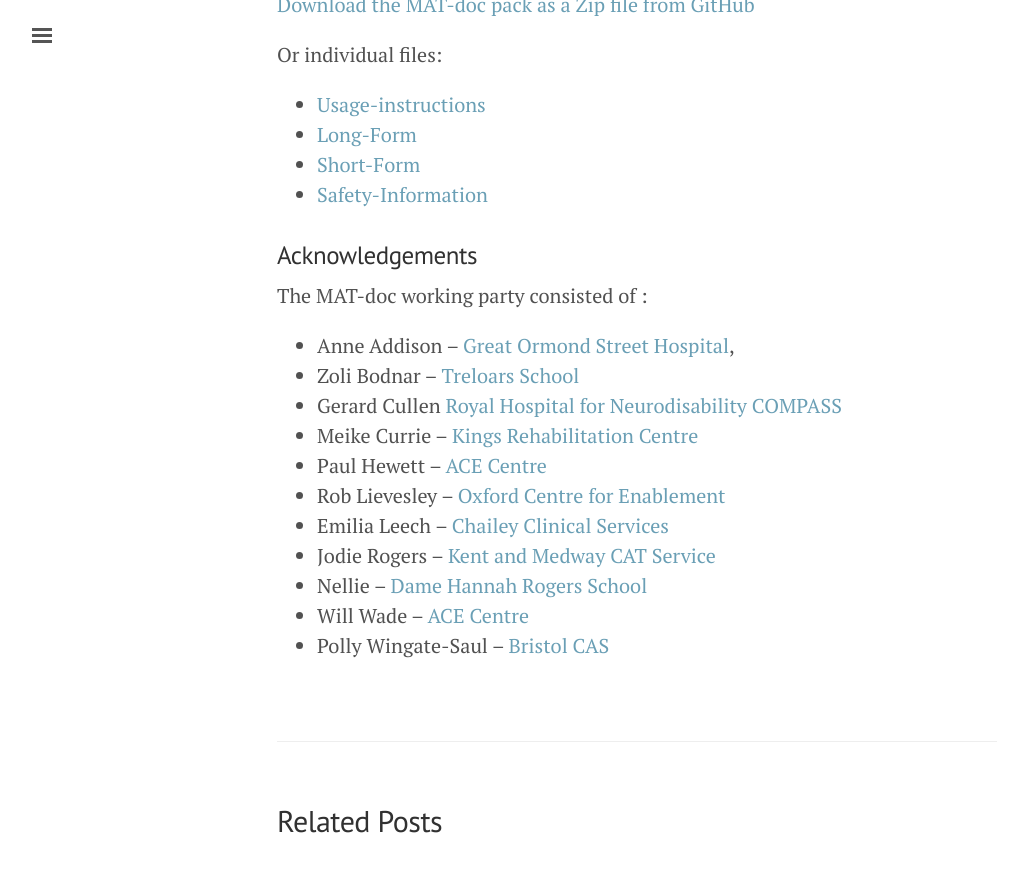
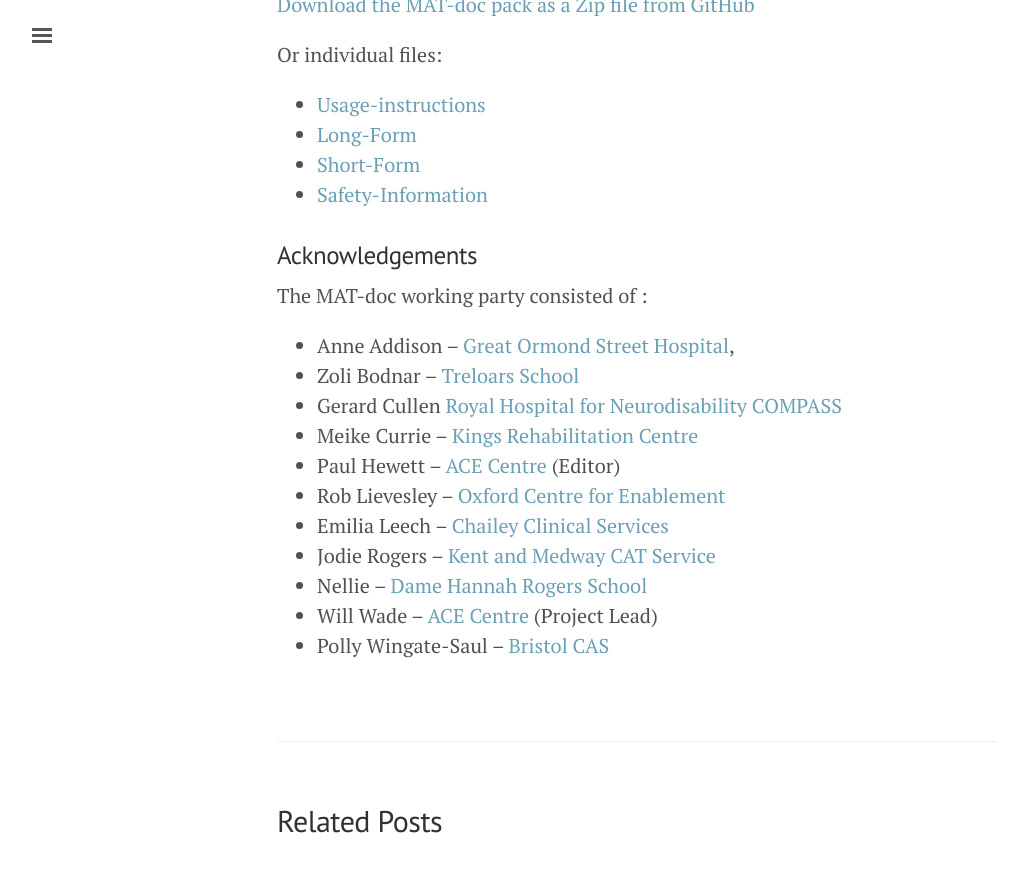
Before and after one commit to AceCentre/MAT-doc, a Jekyll site: the page built from _posts/2016-10-05-introduction.md, in a window 1280 px wide and 900 px high, scrolled down 1065 px. Shown: the top 872 px of the window, without its empty margins (3-1031 px from the left). Built offline with Jekyll 4.4.1, drawn with Linux system fonts in a browser that asks for light colours.

Commit message:
added roles

```diff
--- a/_posts/2016-10-05-introduction.md
+++ b/_posts/2016-10-05-introduction.md
@@ -37,10 +37,10 @@ The MAT-doc working party consisted of :
 - Zoli Bodnar – [Treloars School](www.treloar.org.uk)
 - Gerard Cullen [Royal Hospital for Neurodisability COMPASS](https://www.rhn.org.uk/what-makes-us-special/services/compass/)
 - Meike Currie – [Kings Rehabilitation Centre](http://www.guysandstthomas.nhs.uk/our-services/community-assistive-communication-service/overview.aspx)
-- Paul Hewett – [ACE Centre](http://acecentre.org.uk)
+- Paul Hewett – [ACE Centre](http://acecentre.org.uk)  (Editor)
 - Rob Lievesley – [Oxford Centre for Enablement](http://www.ouh.nhs.uk/oce/)
 - Emilia Leech – [Chailey Clinical Services](http://www.sussexcommunity.nhs.uk/services/servicedetails.htm?directoryID=16344)
 - Jodie Rogers – [Kent and Medway CAT Service](http://www.kelsi.org.uk/support-for-children-and-young-people/support-for-schools/kent-and-medway-communication-and-assistive-technology-service)
 - Nellie – [Dame Hannah Rogers School](www.discoverhannahs.org/)
-- Will Wade – [ACE Centre](http://acecentre.org.uk)
+- Will Wade – [ACE Centre](http://acecentre.org.uk) (Project Lead)
 - Polly Wingate-Saul – [Bristol CAS](https://www.nbt.nhs.uk/bristol-centre-enablement/services-at-centre/bristol-communication-aid-service)
```
